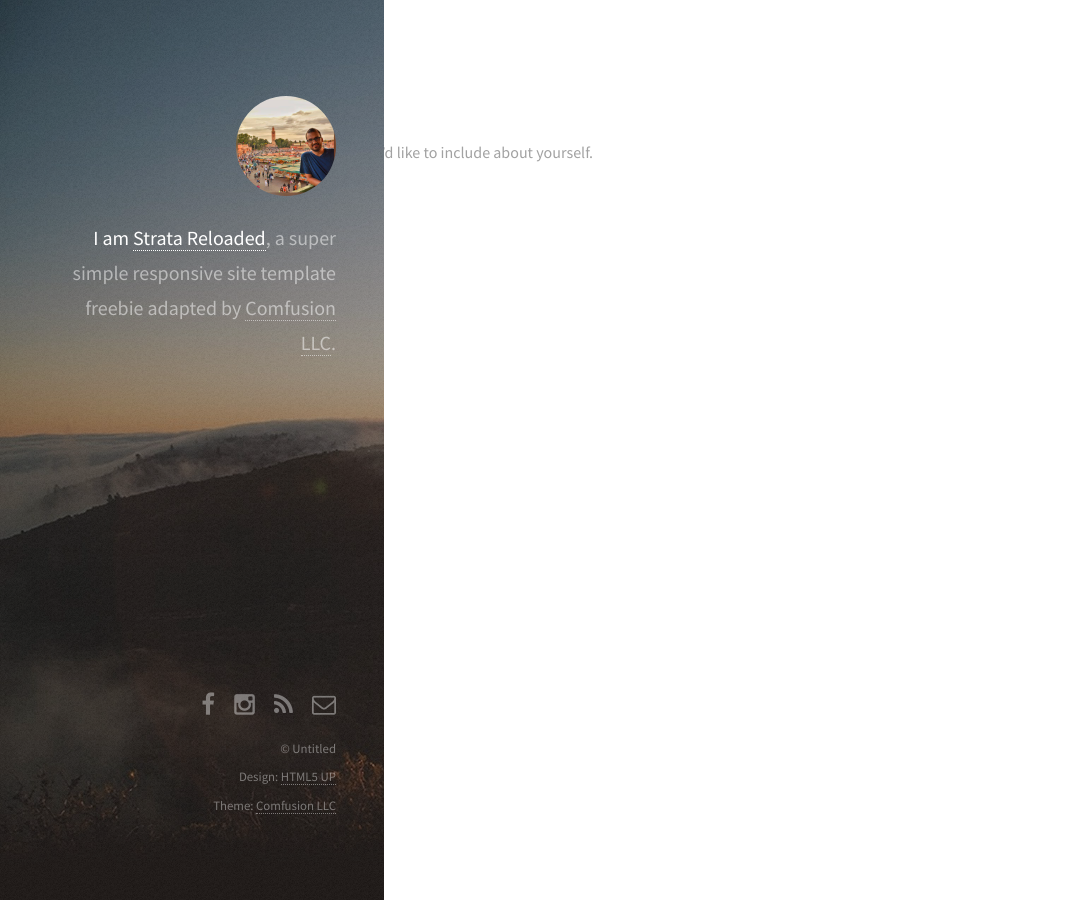
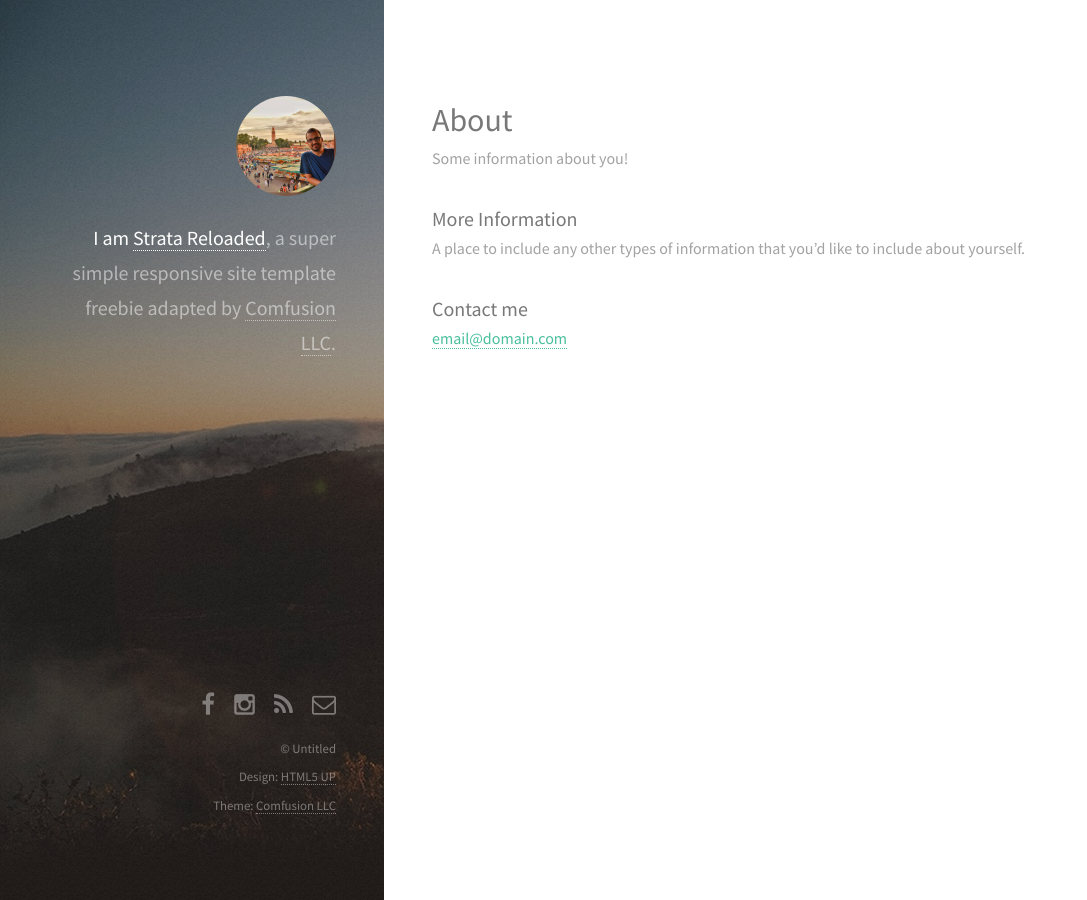
Before and after one commit to bubolumunadi/bubolumunadi.github.io, a Jekyll site: the page built from about.md, in a window 1280 px wide. Shown: the whole page, without its empty margins (0-1087 px from the left). Built offline with Jekyll 4.4.1, drawn with Linux system fonts in a browser that asks for light colours; nearby versions of some CDN libraries.

Commit message:
Update page.html

```diff
--- a/_layouts/page.html
+++ b/_layouts/page.html
@@ -1,7 +1,7 @@
 ---
 layout: default
 ---
-
+ <div id="main">
 <article class="page">
 
   <header>
@@ -12,3 +12,4 @@ layout: default
       {{ content }}
     </section>
 </article>
+  </div>
```
